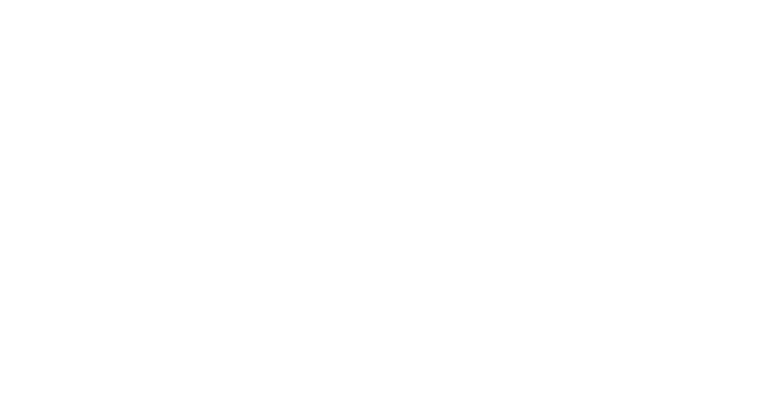
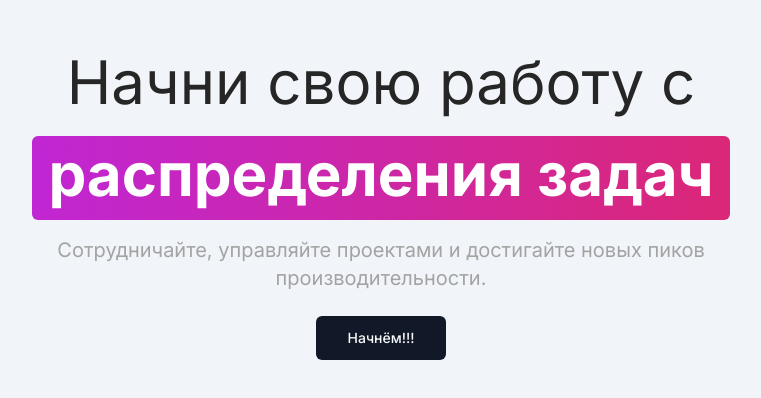
Before and after one commit to VladAleinikov/task-manager, a Next.js app: page / in a window 1280 px wide. Shown: the part 108-506 px from the top of the page, without its empty margins (259-1020 px from the left). Built offline with nearby package versions, Linux system fonts and the light colour scheme.

Commit message:
add landing page

```diff
--- /dev/null
+++ b/app/(landing)/layout.tsx
@@ -0,0 +1,9 @@
+const LandingLayout = ({ children }: { children: React.ReactNode }) => {
+  return (
+    <div className="h-full bg-slate-100">
+      <main className="pt-40 pb-20 bg-slate-100">{children}</main>
+    </div>
+  );
+};
+
+export default LandingLayout;
--- /dev/null
+++ b/app/(landing)/page.tsx
@@ -0,0 +1,27 @@
+import { Button } from "@/components/ui/button";
+import { Medal } from "lucide-react";
+import Link from "next/link";
+
+const LandingPage = () => {
+  return (
+    <div className="flex items-center justify-center flex-col">
+      <div className="flex items-center justify-center flex-col">
+        <h1 className="text-3xl md:text-6xl text-center text-neutral-800 mb-6">
+          Начни свою работу с
+        </h1>
+        <div className="font-bold text-3xl md:text-6xl bg-gradient-to-r from-fuchsia-600 to-pink-600 text-white px-4 p-2 rounded-md pb-4">
+          распределения задач
+        </div>
+      </div>
+      <div className="text-sm md:text-xl text-neutral-400 mt-4 max-w-xs md:max-w-2xl text-center mx-auto">
+        Сотрудничайте, управляйте проектами и достигайте новых пиков
+        производительности.
+      </div>
+      <Button className="mt-6" size="lg" asChild>
+        <Link href={"/sign-up"}>Начнём!!!</Link>
+      </Button>
+    </div>
+  );
+};
+
+export default LandingPage;
--- a/app/globals.css
+++ b/app/globals.css
@@ -1,6 +1,12 @@
 @tailwind base;
   @tailwind components;
   @tailwind utilities;
+
+  html,
+  body,
+  :root{
+    height: 100%;
+  }
 
   @layer base {
     :root {
--- a/app/page.tsx
+++ /dev/null
@@ -1,5 +0,0 @@
-export default function Home() {
-  return (
-    <div></div>
-  );
-}
--- /dev/null
+++ b/components/ui/button.tsx
@@ -0,0 +1,56 @@
+import * as React from "react"
+import { Slot } from "@radix-ui/react-slot"
+import { cva, type VariantProps } from "class-variance-authority"
+
+import { cn } from "@/lib/utils"
+
+const buttonVariants = cva(
+  "inline-flex items-center justify-center whitespace-nowrap rounded-md text-sm font-medium ring-offset-background transition-colors focus-visible:outline-none focus-visible:ring-2 focus-visible:ring-ring focus-visible:ring-offset-2 disabled:pointer-events-none disabled:opacity-50",
+  {
+    variants: {
+      variant: {
+        default: "bg-primary text-primary-foreground hover:bg-primary/90",
+        destructive:
+          "bg-destructive text-destructive-foreground hover:bg-destructive/90",
+        outline:
+          "border border-input bg-background hover:bg-accent hover:text-accent-foreground",
+        secondary:
+          "bg-secondary text-secondary-foreground hover:bg-secondary/80",
+        ghost: "hover:bg-accent hover:text-accent-foreground",
+        link: "text-primary underline-offset-4 hover:underline",
+      },
+      size: {
+        default: "h-10 px-4 py-2",
+        sm: "h-9 rounded-md px-3",
+        lg: "h-11 rounded-md px-8",
+        icon: "h-10 w-10",
+      },
+    },
+    defaultVariants: {
+      variant: "default",
+      size: "default",
+    },
+  }
+)
+
+export interface ButtonProps
+  extends React.ButtonHTMLAttributes<HTMLButtonElement>,
+    VariantProps<typeof buttonVariants> {
+  asChild?: boolean
+}
+
+const Button = React.forwardRef<HTMLButtonElement, ButtonProps>(
+  ({ className, variant, size, asChild = false, ...props }, ref) => {
+    const Comp = asChild ? Slot : "button"
+    return (
+      <Comp
+        className={cn(buttonVariants({ variant, size, className }))}
+        ref={ref}
+        {...props}
+      />
+    )
+  }
+)
+Button.displayName = "Button"
+
+export { Button, buttonVariants }
--- a/package.json
+++ b/package.json
@@ -9,6 +9,7 @@
     "lint": "next lint"
   },
   "dependencies": {
+    "@radix-ui/react-slot": "^1.0.2",
     "class-variance-authority": "^0.7.0",
     "clsx": "^2.1.0",
     "lucide-react": "^0.367.0",
```
Also changed, not shown: 1 other file (tests, documents, lock files or other folders).
